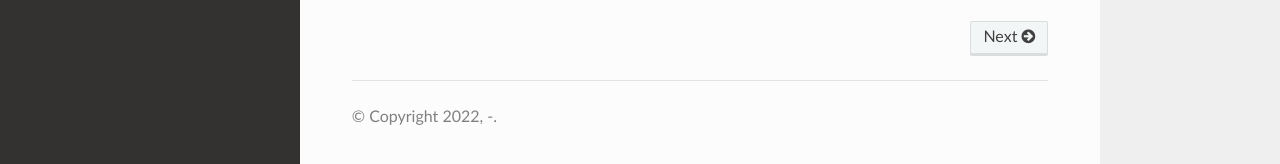
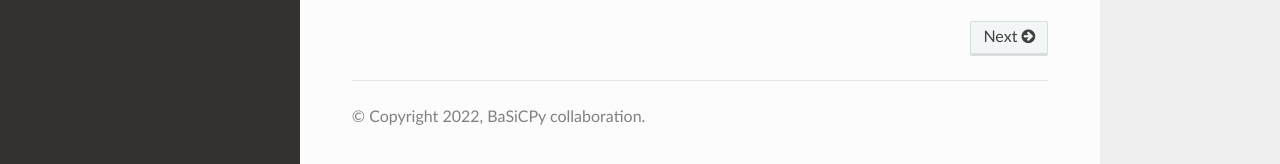
Before and after one commit to peng-lab/BaSiCPy, a Sphinx documentation site: the page built from docs/index.rst, in a window 1280 px wide and 900 px high, scrolled down 511 px. Shown: the part 733-897 px from the top of the window. Built offline with Sphinx 7.4.7 and the Read the Docs theme 2.0.0, drawn with Linux system fonts in a browser that asks for light colours.

Commit message:
updated copyright

```diff
--- a/docs/conf.py
+++ b/docs/conf.py
@@ -12,7 +12,6 @@
 #
 import os
 import sys
-from pathlib import Path
 
 sys.path.insert(0, os.path.abspath("."))
 
@@ -20,8 +19,8 @@ sys.path.insert(0, os.path.abspath("."))
 # -- Project information -----------------------------------------------------
 
 project = "BaSiCPy"
-copyright = "2022, -"
-author = "-"
+copyright = "2022, BaSiCPy collaboration"
+author = "BaSiCPy collaboration"
 
 # The full version, including alpha/beta/rc tags
 
```
